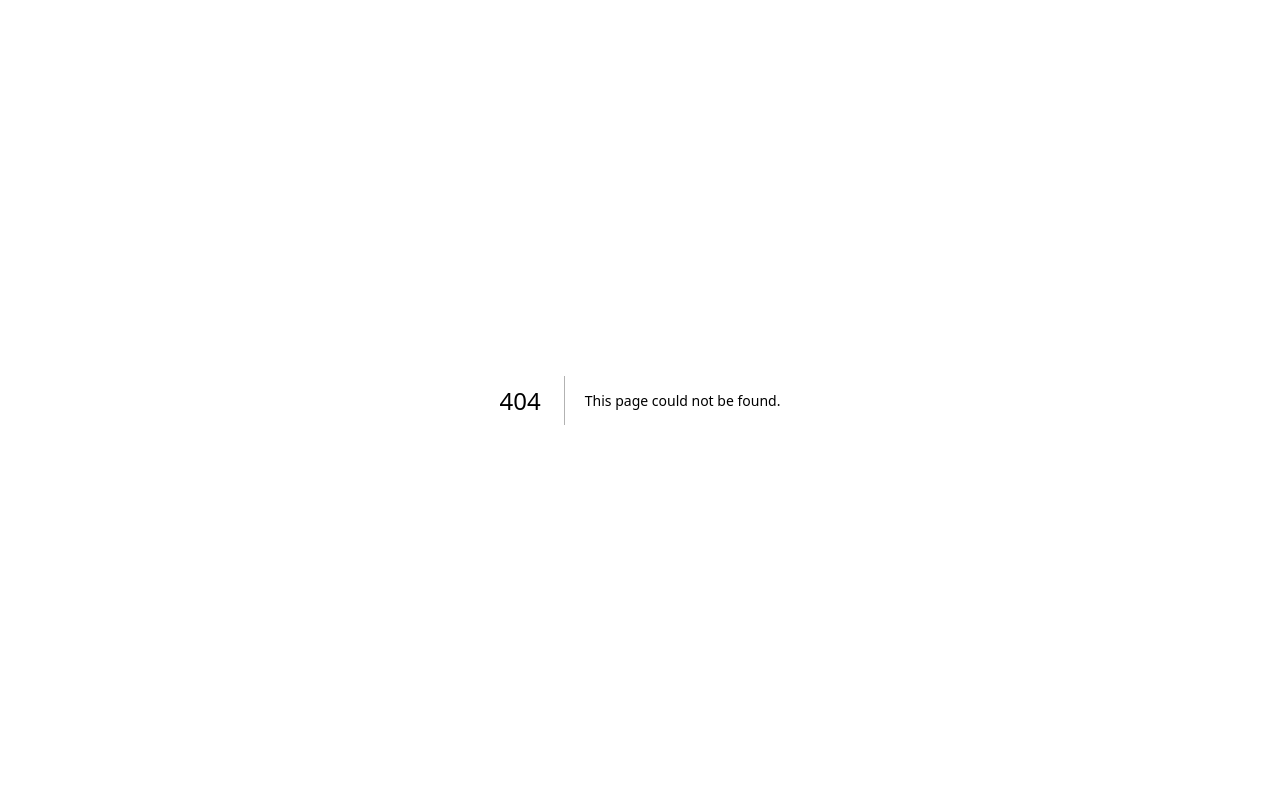
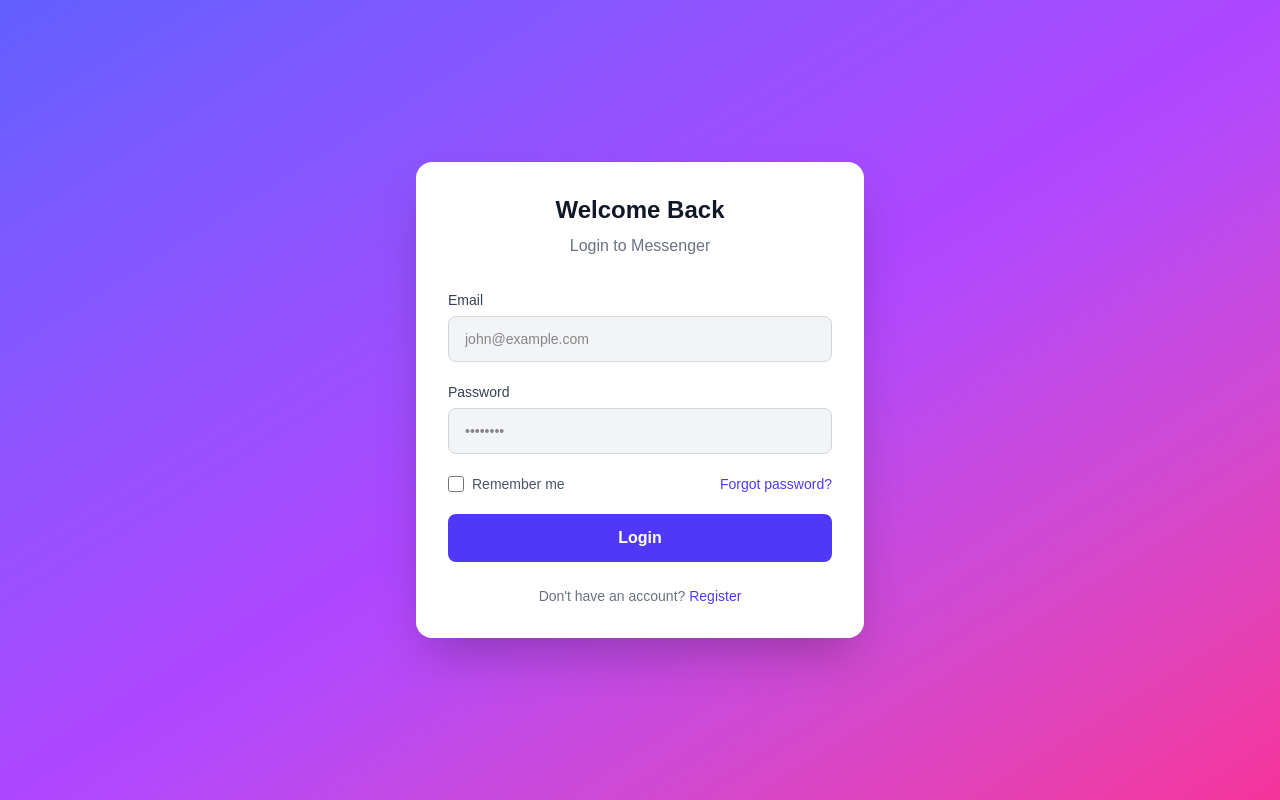
Before and after one commit to nhmnazmul22/next-messenger, a Next.js app in the folder frontend/: page /login in a window 1280 px wide. Before the commit this address had no page. Built offline with nearby package versions, Linux system fonts and the light colour scheme.

Commit message:
feat: add authentication pages and chat functionality with user status and messages

```diff
--- /dev/null
+++ b/frontend/src/app/(auth)/layout.tsx
@@ -0,0 +1,8 @@
+export default function AuthLayout({ children }: { children: React.ReactNode }) {
+  return (
+    <div className="min-h-screen bg-gradient-to-br from-indigo-500 via-purple-500
+    to-pink-500 flex items-center justify-center px-4">
+      {children}
+    </div>
+  );
+}
--- /dev/null
+++ b/frontend/src/app/(auth)/login/page.tsx
@@ -0,0 +1,56 @@
+import Link from "next/link";
+
+export default function LoginPage() {
+  return (
+    <div className="w-full max-w-md bg-white dark:bg-gray-800 rounded-2xl shadow-2xl p-8">
+      <div className="text-center mb-8">
+        <h1 className="text-2xl font-bold text-gray-900 dark:text-white">Welcome Back</h1>
+        <p className="text-gray-500 dark:text-gray-400 mt-2">Login to Messenger</p>
+      </div>
+
+      <form className="space-y-5">
+        <div>
+          <label className="block text-sm font-medium text-gray-700 dark:text-gray-300 mb-1.5">Email</label>
+          <input
+            type="email"
+            placeholder="john@example.com"
+            className="w-full px-4 py-3 bg-gray-100 dark:bg-gray-700 border border-gray-300 dark:border-gray-600 rounded-lg text-sm focus:outline-none focus:ring-2 focus:ring-indigo-500 focus:border-transparent"
+          />
+        </div>
+
+        <div>
+          <label className="block text-sm font-medium text-gray-700 dark:text-gray-300 mb-1.5">Password</label>
+          <input
+            type="password"
+            placeholder="••••••••"
+            className="w-full px-4 py-3 bg-gray-100 dark:bg-gray-700 border border-gray-300 dark:border-gray-600 rounded-lg text-sm focus:outline-none focus:ring-2 focus:ring-indigo-500 focus:border-transparent"
+          />
+        </div>
+
+        <div className="flex items-center justify-between">
+          <label className="flex items-center gap-2 cursor-pointer">
+            <input type="checkbox" className="w-4 h-4 rounded border-gray-300 text-indigo-600 focus:ring-indigo-500" />
+            <span className="text-sm text-gray-600 dark:text-gray-400">Remember me</span>
+          </label>
+          <a href="#" className="text-sm text-indigo-600 dark:text-indigo-400 hover:underline">
+            Forgot password?
+          </a>
+        </div>
+
+        <button
+          type="submit"
+          className="w-full py-3 bg-indigo-600 hover:bg-indigo-700 text-white font-semibold rounded-lg transition-colors"
+        >
+          Login
+        </button>
+      </form>
+
+      <p className="text-center text-sm text-gray-500 dark:text-gray-400 mt-6">
+        Don&apos;t have an account?{" "}
+        <Link href="/register" className="text-indigo-600 dark:text-indigo-400 font-medium hover:underline">
+          Register
+        </Link>
+      </p>
+    </div>
+  );
+}
--- /dev/null
+++ b/frontend/src/app/(auth)/register/page.tsx
@@ -0,0 +1,72 @@
+import Link from "next/link";
+
+export default function RegisterPage() {
+  return (
+    <div className="w-full max-w-md bg-white dark:bg-gray-800 rounded-2xl shadow-2xl p-8">
+      <div className="text-center mb-8">
+        <h1 className="text-2xl font-bold text-gray-900 dark:text-white">Create Account</h1>
+        <p className="text-gray-500 dark:text-gray-400 mt-2">Join Messenger today</p>
+      </div>
+
+      <form className="space-y-5">
+        <div className="flex justify-center">
+          <label className="relative cursor-pointer group">
+            <div className="w-24 h-24 rounded-full bg-gray-200 dark:bg-gray-700 flex items-center justify-center overflow-hidden border-4 border-dashed border-gray-300 dark:border-gray-600 group-hover:border-indigo-500 transition-colors">
+              <svg className="w-10 h-10 text-gray-400 group-hover:text-indigo-500 transition-colors" fill="none" stroke="currentColor" viewBox="0 0 24 24">
+                <path strokeLinecap="round" strokeLinejoin="round" strokeWidth={2} d="M4 16l4.586-4.586a2 2 0 012.828 0L16 16m-2-2l1.586-1.586a2 2 0 012.828 0L20 14m-6-6h.01M6 20h12a2 2 0 002-2V6a2 2 0 00-2-2H6a2 2 0 00-2 2v12a2 2 0 002 2z" />
+              </svg>
+            </div>
+            <div className="absolute bottom-0 right-0 w-7 h-7 bg-indigo-600 rounded-full flex items-center justify-center border-2 border-white dark:border-gray-800">
+              <svg className="w-4 h-4 text-white" fill="none" stroke="currentColor" viewBox="0 0 24 24">
+                <path strokeLinecap="round" strokeLinejoin="round" strokeWidth={2} d="M12 4v16m8-8H4" />
+              </svg>
+            </div>
+            <input type="file" accept="image/*" className="hidden" />
+          </label>
+        </div>
+        <p className="text-center text-xs text-gray-500 dark:text-gray-400 -mt-2">Click to upload avatar</p>
+
+        <div>
+          <label className="block text-sm font-medium text-gray-700 dark:text-gray-300 mb-1.5">Full Name</label>
+          <input
+            type="text"
+            placeholder="John Doe"
+            className="w-full px-4 py-3 bg-gray-100 dark:bg-gray-700 border border-gray-300 dark:border-gray-600 rounded-lg text-sm focus:outline-none focus:ring-2 focus:ring-indigo-500 focus:border-transparent"
+          />
+        </div>
+
+        <div>
+          <label className="block text-sm font-medium text-gray-700 dark:text-gray-300 mb-1.5">Email</label>
+          <input
+            type="email"
+            placeholder="john@example.com"
+            className="w-full px-4 py-3 bg-gray-100 dark:bg-gray-700 border border-gray-300 dark:border-gray-600 rounded-lg text-sm focus:outline-none focus:ring-2 focus:ring-indigo-500 focus:border-transparent"
+          />
+        </div>
+
+        <div>
+          <label className="block text-sm font-medium text-gray-700 dark:text-gray-300 mb-1.5">Password</label>
+          <input
+            type="password"
+            placeholder="••••••••"
+            className="w-full px-4 py-3 bg-gray-100 dark:bg-gray-700 border border-gray-300 dark:border-gray-600 rounded-lg text-sm focus:outline-none focus:ring-2 focus:ring-indigo-500 focus:border-transparent"
+          />
+        </div>
+
+        <button
+          type="submit"
+          className="w-full py-3 bg-indigo-600 hover:bg-indigo-700 text-white font-semibold rounded-lg transition-colors"
+        >
+          Register
+        </button>
+      </form>
+
+      <p className="text-center text-sm text-gray-500 dark:text-gray-400 mt-6">
+        Already have an account?{" "}
+        <Link href="/login" className="text-indigo-600 dark:text-indigo-400 font-medium hover:underline">
+          Login
+        </Link>
+      </p>
+    </div>
+  );
+}
--- a/frontend/src/app/chat/[id]/page.tsx
+++ b/frontend/src/app/(root)/chat/[id]/page.tsx
@@ -25,7 +25,7 @@ export default function ChatPage({ params }: { params: { id: string } }) {
   const user = users[params.id] || { name: "Unknown User", status: "offline" };
 
   return (
-    <div className="min-h-screen bg-gray-100 dark:bg-gray-900 flex flex-col">
+    <div className="flex flex-col min-h-screen">
       <header className="bg-indigo-600 text-white px-4 py-3 shadow-lg">
         <div className="max-w-2xl mx-auto flex items-center">
           <Link
--- /dev/null
+++ b/frontend/src/app/(root)/layout.tsx
@@ -0,0 +1,7 @@
+export default function RootLayout({ children }: { children: React.ReactNode }) {
+  return (
+    <div className="min-h-screen bg-gray-100 dark:bg-gray-900">
+      {children}
+    </div>
+  );
+}
--- a/frontend/src/app/page.tsx
+++ b/frontend/src/app/(root)/page.tsx
@@ -11,7 +11,7 @@ const users = [
 
 export default function Home() {
   return (
-    <div className="min-h-screen bg-gray-100 dark:bg-gray-900">
+    <>
       <header className="bg-indigo-600 text-white px-6 py-4 shadow-lg">
         <div className="max-w-2xl mx-auto flex items-center justify-between">
           <h1 className="text-xl font-bold">Messenger</h1>
@@ -86,6 +86,6 @@ export default function Home() {
           ))}
         </div>
       </main>
-    </div>
+    </>
   );
 }
--- a/frontend/src/app/layout.tsx
+++ b/frontend/src/app/layout.tsx
@@ -17,7 +17,7 @@ export const metadata: Metadata = {
   description: "Real-time messenger application",
 };
 
-export default function RootLayout({ children }: LayoutProps<"/">) {
+export default function RootLayout({ children }: { children: React.ReactNode }) {
   return (
     <html
       lang="en"
```
